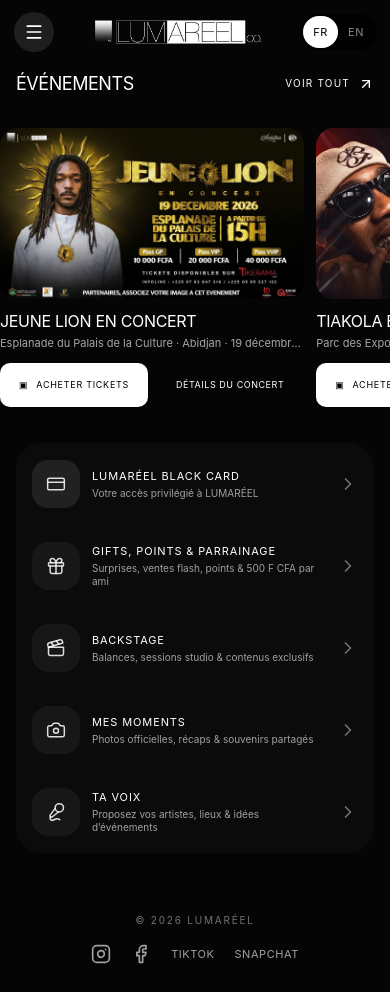
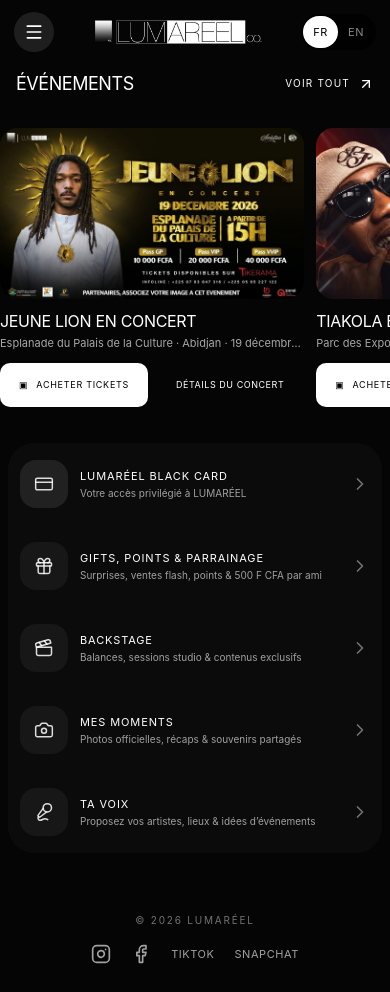
Before and after one commit to bienaodylan/LUMAREEL-, a React (Vite) app: page / in a window 390 px wide. Built offline with nearby package versions, Linux system fonts and the light colour scheme; no server answers.

Commit message:
Reduce mobile side margins in quick access section

```diff
--- a/src/components/HomeFeed.tsx
+++ b/src/components/HomeFeed.tsx
@@ -140,8 +140,8 @@ export const HomeFeed: React.FC = () => {
         )}
       </section>
 
-      <section className="home-quick-access mx-auto mt-6 w-full px-4 sm:px-7 lg:px-10" aria-label={isEn ? "Quick access" : "Accès rapide"}>
-        <div className="overflow-hidden rounded-[26px] border border-white/15 bg-[#0b0b0b] px-4 sm:px-6">
+      <section className="home-quick-access mx-auto mt-6 w-full px-2 sm:px-7 lg:px-10" aria-label={isEn ? "Quick access" : "Accès rapide"}>
+        <div className="overflow-hidden rounded-[26px] border border-white/15 bg-[#0b0b0b] px-3 sm:px-6">
           {quickAccessItems.map((item, index) => {
             const Icon = item.icon;
             return (
```
